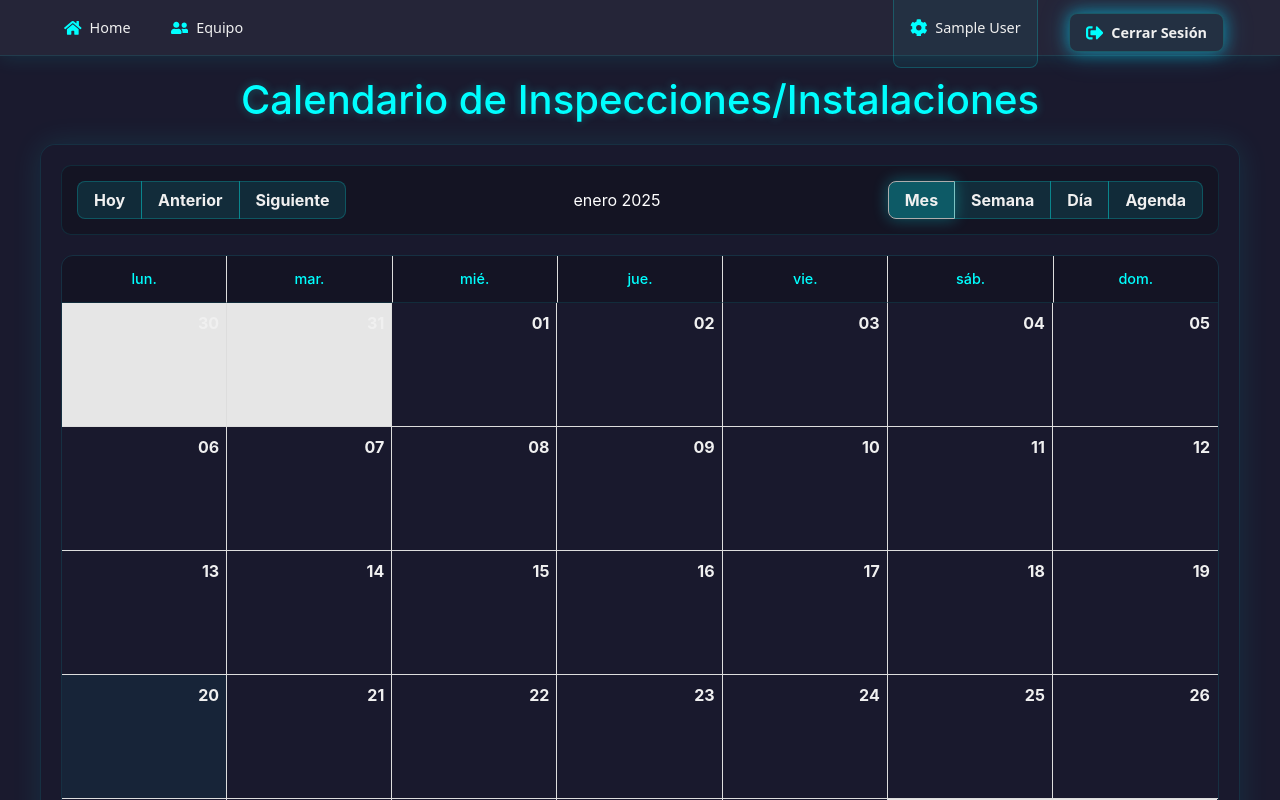
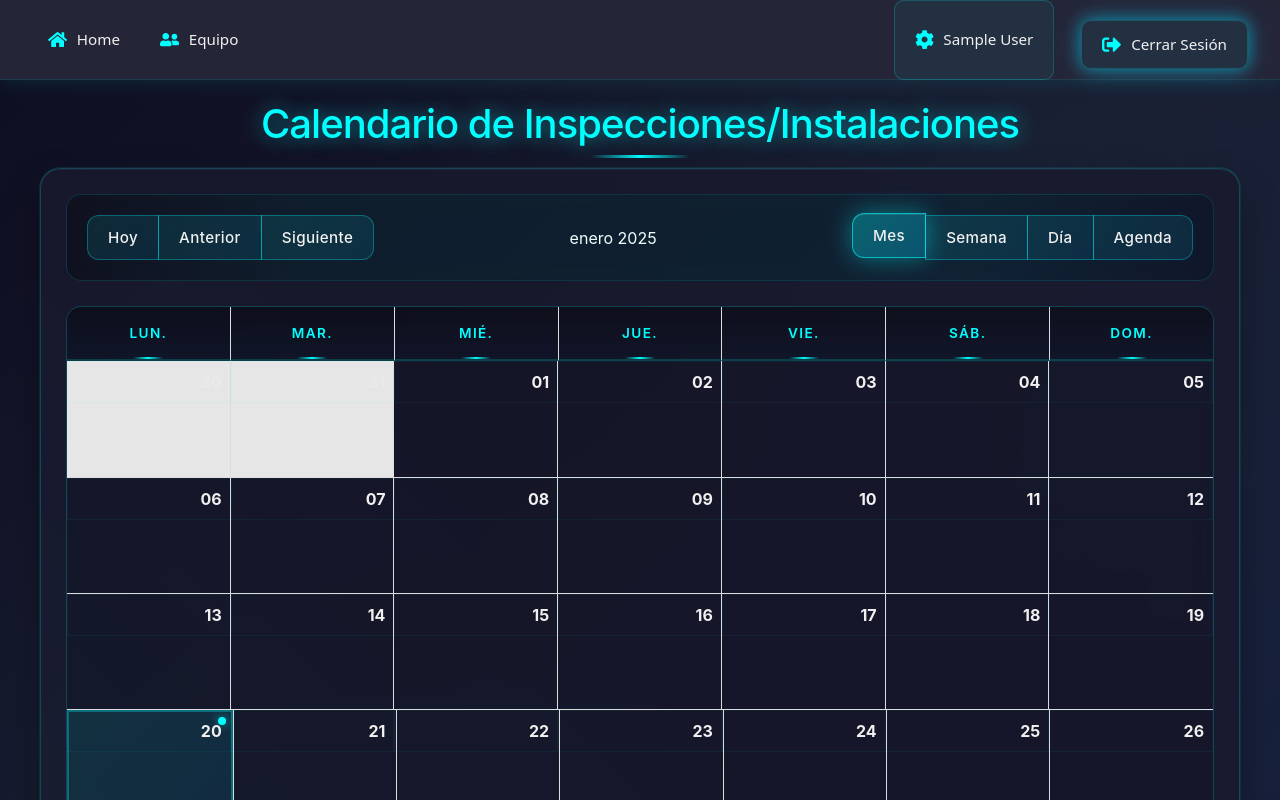
Before and after one commit to MARICELADM-TJ/cybercorp-adm, a React (Vite) app: page /admin-dashboard in a window 1280 px wide. Shown: the top 800 px of the page. Built offline with nearby package versions, Linux system fonts and the light colour scheme; no server answers; the database is empty; sample sign-in values are in the browser's storage.

Commit message:
Add files via upload

```diff
--- a/src/styles/AdminDashboard.css
+++ b/src/styles/AdminDashboard.css
@@ -1,168 +1,477 @@
-/* AdminDashboard.css */
+/* AdminDashboard.css - Versión Mejorada */
 .dashboard-container {
   padding: 20px;
-  font-family: "SF Pro Display", "Arial", sans-serif;
-  background: #1a1a2e;
+  font-family: "SF Pro Display", "Inter", "Segoe UI", sans-serif;
+  background: linear-gradient(135deg, #0f0f23 0%, #1a1a2e 50%, #16213e 100%);
   color: #f0f0f0;
   width: 100vw;
   min-height: 100vh;
+  position: relative;
+  overflow-x: hidden;
+}
+
+/* Efecto de partículas de fondo */
+.dashboard-container::before {
+  content: '';
+  position: absolute;
+  top: 0;
+  left: 0;
+  width: 100%;
+  height: 100%;
+  background-image:
+    radial-gradient(circle at 20% 80%, rgba(0, 255, 255, 0.03) 0%, transparent 50%),
+    radial-gradient(circle at 80% 20%, rgba(0, 255, 255, 0.03) 0%, transparent 50%);
+  pointer-events: none;
+  z-index: 0;
 }
 
 h2 {
   text-align: center;
   color: #00ffff;
-  font-weight: 500;
-  margin-bottom: 2rem;
-  font-size: 2rem;
-  text-shadow: 0 0 10px rgba(0, 255, 255, 0.3);
+  font-weight: 600;
+  margin-bottom: 2.5rem;
+  font-size: 2.5rem;
+  text-shadow: 0 0 20px rgba(0, 255, 255, 0.5);
+  letter-spacing: -0.025em;
+  position: relative;
+  z-index: 1;
+}
+
+/* Línea decorativa debajo del título */
+h2::after {
+  content: '';
+  position: absolute;
+  bottom: -10px;
+  left: 50%;
+  transform: translateX(-50%);
+  width: 100px;
+  height: 3px;
+  background: linear-gradient(90deg, transparent, #00ffff, transparent);
+  border-radius: 2px;
 }
 
 /* Estilos generales del calendario */
 .rbc-calendar {
-  background: rgba(26, 26, 46, 0.6);
-  border-radius: 15px;
-  padding: 20px;
-  box-shadow: 0 0 30px rgba(0, 255, 255, 0.1);
-  backdrop-filter: blur(10px);
-  border: 1px solid rgba(0, 255, 255, 0.1);
+  background: rgba(26, 26, 46, 0.8);
+  border-radius: 20px;
+  padding: 25px;
+  box-shadow:
+    0 20px 40px rgba(0, 0, 0, 0.3),
+    0 0 0 1px rgba(0, 255, 255, 0.1),
+    inset 0 1px 0 rgba(255, 255, 255, 0.05);
+  backdrop-filter: blur(20px);
+  border: 1px solid rgba(0, 255, 255, 0.2);
+  position: relative;
+  z-index: 1;
+  overflow: hidden;
 }
 
-/* Barra de herramientas */
+.rbc-calendar::before {
+  content: '';
+  position: absolute;
+  top: 0;
+  left: 0;
+  width: 100%;
+  height: 100%;
+  background: linear-gradient(45deg, rgba(0, 255, 255, 0.02) 0%, transparent 50%);
+  pointer-events: none;
+}
+
+/* Barra de herramientas mejorada */
 .rbc-toolbar {
-  padding: 15px;
-  margin-bottom: 20px;
-  background: rgba(0, 0, 0, 0.2);
-  border-radius: 10px;
-  border: 1px solid rgba(0, 255, 255, 0.1);
+  padding: 20px;
+  margin-bottom: 25px;
+  background: linear-gradient(135deg, rgba(0, 0, 0, 0.3), rgba(0, 20, 40, 0.3));
+  border-radius: 15px;
+  border: 1px solid rgba(0, 255, 255, 0.15);
+  position: relative;
+  backdrop-filter: blur(10px);
+}
+
+.rbc-toolbar::before {
+  content: '';
+  position: absolute;
+  top: 0;
+  left: 0;
+  width: 100%;
+  height: 100%;
+  background: linear-gradient(90deg,
+    transparent 0%,
+    rgba(0, 255, 255, 0.05) 20%,
+    rgba(0, 255, 255, 0.05) 80%,
+    transparent 100%);
+  pointer-events: none;
+  border-radius: 15px;
 }
 
 .rbc-toolbar button {
   color: #f0f0f0;
-  background: rgba(0, 255, 255, 0.1);
-  border: 1px solid rgba(0, 255, 255, 0.2);
-  border-radius: 8px;
-  padding: 8px 16px;
-  transition: all 0.3s ease;
+  background: linear-gradient(135deg, rgba(0, 255, 255, 0.1), rgba(0, 200, 255, 0.1));
+  border: 1px solid rgba(0, 255, 255, 0.3);
+  border-radius: 12px;
+  padding: 12px 20px;
+  transition: all 0.4s cubic-bezier(0.4, 0, 0.2, 1);
+  font-weight: 500;
+  font-size: 0.95rem;
+  letter-spacing: 0.025em;
+  position: relative;
+  overflow: hidden;
+}
+
+.rbc-toolbar button::before {
+  content: '';
+  position: absolute;
+  top: 0;
+  left: -100%;
+  width: 100%;
+  height: 100%;
+  background: linear-gradient(90deg, transparent, rgba(255, 255, 255, 0.1), transparent);
+  transition: left 0.6s cubic-bezier(0.4, 0, 0.2, 1);
 }
 
 .rbc-toolbar button:hover {
-  background: rgba(0, 255, 255, 0.2);
-  transform: translateY(-2px);
-  box-shadow: 0 4px 12px rgba(0, 255, 255, 0.2);
+  background: linear-gradient(135deg, rgba(0, 255, 255, 0.2), rgba(0, 200, 255, 0.2));
+  transform: translateY(-3px) scale(1.02);
+  box-shadow:
+    0 10px 25px rgba(0, 255, 255, 0.3),
+    0 0 0 1px rgba(0, 255, 255, 0.4);
+  border-color: rgba(0, 255, 255, 0.5);
+}
+
+.rbc-toolbar button:hover::before {
+  left: 100%;
 }
 
 .rbc-toolbar button.rbc-active {
-  background: rgba(0, 255, 255, 0.3);
-  box-shadow: 0 0 15px rgba(0, 255, 255, 0.3);
+  background: linear-gradient(135deg, rgba(0, 255, 255, 0.3), rgba(0, 200, 255, 0.3));
+  box-shadow:
+    0 0 25px rgba(0, 255, 255, 0.4),
+    inset 0 1px 0 rgba(255, 255, 255, 0.1);
+  border-color: rgba(0, 255, 255, 0.6);
+  transform: translateY(-2px);
 }
 
-/* Encabezados */
+/* Encabezados mejorados */
 .rbc-header {
-  padding: 12px;
-  font-weight: 500;
-  background: rgba(0, 0, 0, 0.2);
-  border-bottom: 1px solid rgba(0, 255, 255, 0.1);
+  padding: 16px 12px;
+  font-weight: 600;
+  background: linear-gradient(180deg, rgba(0, 0, 0, 0.3), rgba(0, 20, 40, 0.2));
+  border-bottom: 2px solid rgba(0, 255, 255, 0.2);
   color: #00ffff;
+  text-transform: uppercase;
+  letter-spacing: 0.1em;
+  font-size: 0.85rem;
+  position: relative;
 }
 
-/* Celdas */
+.rbc-header::after {
+  content: '';
+  position: absolute;
+  bottom: 0;
+  left: 50%;
+  transform: translateX(-50%);
+  width: 30px;
+  height: 2px;
+  background: linear-gradient(90deg, transparent, #00ffff, transparent);
+}
+
+/* Celdas mejoradas */
 .rbc-date-cell {
   padding: 8px;
   color: #f0f0f0;
+  transition: all 0.3s ease;
+  border: 1px solid rgba(0, 255, 255, 0.05);
+  position: relative;
+}
+
+.rbc-date-cell:hover {
+  background: rgba(0, 255, 255, 0.05);
+  border-color: rgba(0, 255, 255, 0.2);
 }
 
 .rbc-today {
-  background: rgba(0, 255, 255, 0.05);
+  background: linear-gradient(135deg, rgba(0, 255, 255, 0.1), rgba(0, 200, 255, 0.1));
+  border: 2px solid rgba(0, 255, 255, 0.3);
+  position: relative;
 }
 
-/* Eventos */
+.rbc-today::before {
+  content: '';
+  position: absolute;
+  top: 5px;
+  right: 5px;
+  width: 8px;
+  height: 8px;
+  background: #00ffff;
+  border-radius: 50%;
+  box-shadow: 0 0 10px rgba(0, 255, 255, 0.6);
+  animation: pulse 2s infinite;
+}
+
+@keyframes pulse {
+  0%, 100% { opacity: 1; transform: scale(1); }
+  50% { opacity: 0.7; transform: scale(1.2); }
+}
+
+/* Eventos mejorados */
 .rbc-event {
-  border-radius: 8px;
-  padding: 4px 8px;
-  font-size: 0.9rem;
+  border-radius: 12px;
+  padding: 2px 6px;
+  font-size: 0.88rem;
   border: none;
-  transition: transform 0.3s ease, box-shadow 0.3s ease;
+  transition: all 0.4s cubic-bezier(0.4, 0, 0.2, 1);
+  font-weight: 500;
+  position: relative;
+  overflow: hidden;
+  cursor: pointer;
+  backdrop-filter: blur(10px);
+}
+
+.rbc-event::before {
+  content: '';
+  position: absolute;
+  top: 0;
+  left: -100%;
+  width: 100%;
+  height: 100%;
+  background: linear-gradient(90deg, transparent, rgba(255, 255, 255, 0.2), transparent);
+  transition: left 0.6s cubic-bezier(0.4, 0, 0.2, 1);
+}
+
+.rbc-event:hover::before {
+  left: 100%;
 }
 
 /* Estilos personalizados para los estados de los eventos */
 .rbc-event.event-completed {
-  background: rgba(72, 187, 120, 0.9) !important;
-  box-shadow: 0 0 15px rgba(72, 187, 120, 0.3);
+  background: linear-gradient(135deg, rgba(72, 187, 120, 0.9), rgba(56, 178, 172, 0.9)) !important;
+  box-shadow:
+    0 8px 25px rgba(72, 187, 120, 0.4),
+    0 0 0 1px rgba(72, 187, 120, 0.3);
+  border-left: 4px solid rgba(72, 187, 120, 1);
 }
 
 .rbc-event.event-overdue {
-  background: rgba(245, 101, 101, 0.9) !important;
-  box-shadow: 0 0 15px rgba(245, 101, 101, 0.3);
+  background: linear-gradient(135deg, rgba(245, 101, 101, 0.9), rgba(231, 76, 60, 0.9)) !important;
+  box-shadow:
+    0 8px 25px rgba(245, 101, 101, 0.4),
+    0 0 0 1px rgba(245, 101, 101, 0.3);
+  border-left: 4px solid rgba(245, 101, 101, 1);
+  animation: warning-pulse 3s infinite;
+}
+
+@keyframes warning-pulse {
+  0%, 100% { box-shadow: 0 8px 25px rgba(245, 101, 101, 0.4), 0 0 0 1px rgba(245, 101, 101, 0.3); }
+  50% { box-shadow: 0 8px 25px rgba(245, 101, 101, 0.6), 0 0 0 2px rgba(245, 101, 101, 0.5); }
 }
 
 .rbc-event.event-upcoming {
-  background: rgba(236, 201, 75, 0.9) !important;
-  box-shadow: 0 0 15px rgba(236, 201, 75, 0.3);
+  background: linear-gradient(135deg, rgba(236, 201, 75, 0.9), rgba(241, 196, 15, 0.9)) !important;
+  box-shadow:
+    0 8px 25px rgba(236, 201, 75, 0.4),
+    0 0 0 1px rgba(236, 201, 75, 0.3);
   color: #1a1a2e !important;
+  border-left: 4px solid rgba(236, 201, 75, 1);
+  font-weight: 600;
 }
 
 .rbc-event:hover {
-  transform: translateY(-2px) scale(1.02);
+  transform: translateY(-3px) scale(1.03);
+  filter: brightness(1.1);
 }
 
-/* Vista mes */
+/* Vista mes mejorada */
 .rbc-month-view {
-  border-radius: 12px;
+  border-radius: 15px;
   overflow: hidden;
-  border: 1px solid rgba(0, 255, 255, 0.1);
+  border: 1px solid rgba(0, 255, 255, 0.2);
+  background: rgba(0, 0, 0, 0.1);
 }
 
 .rbc-month-row {
   border-color: rgba(0, 255, 255, 0.1);
 }
 
-/* Vista semana/día */
+.rbc-date-cell > a {
+  color: #f0f0f0;
+  font-weight: 500;
+}
+
+.rbc-off-range {
+  color: rgba(240, 240, 240, 0.4);
+}
+
+/* Vista semana/día mejorada */
 .rbc-time-view {
-  border-radius: 12px;
+  border-radius: 15px;
   overflow: hidden;
-  border: 1px solid rgba(0, 255, 255, 0.1);
+  border: 1px solid rgba(0, 255, 255, 0.2);
+  background: rgba(0, 0, 0, 0.1);
 }
 
 .rbc-time-header {
-  background: rgba(0, 0, 0, 0.2);
+  background: linear-gradient(180deg, rgba(0, 0, 0, 0.3), rgba(0, 20, 40, 0.2));
+  border-bottom: 2px solid rgba(0, 255, 255, 0.2);
 }
 
 .rbc-time-content {
   border-top: 1px solid rgba(0, 255, 255, 0.1);
 }
 
-/* Responsive */
+.rbc-timeslot-group {
+  border-bottom: 1px solid rgba(0, 255, 255, 0.05);
+}
+
+.rbc-time-slot {
+  border-top: 1px solid rgba(0, 255, 255, 0.03);
+}
+
+/* Días con múltiples eventos */
+.day-multiple-events {
+  background: linear-gradient(135deg, rgba(0, 255, 255, 0.05), rgba(0, 200, 255, 0.05));
+  border: 1px solid rgba(0, 255, 255, 0.1) !important;
+  position: relative;
+}
+
+.day-multiple-events::after {
+  content: '';
+  position: absolute;
+  top: 2px;
+  left: 2px;
+  width: 6px;
+  height: 6px;
+  background: #00ffff;
+  border-radius: 50%;
+  box-shadow: 0 0 8px rgba(0, 255, 255, 0.8);
+}
+
+/* Responsive mejorado */
 @media (max-width: 768px) {
+  .dashboard-container {
+    padding: 15px;
+  }
+
+  h2 {
+    font-size: 2rem;
+    margin-bottom: 1.5rem;
+  }
+
+  .rbc-calendar {
+    padding: 15px;
+    border-radius: 15px;
+  }
+
+  .rbc-toolbar {
+    flex-direction: column;
+    gap: 15px;
+    padding: 15px;
+  }
+
+  .rbc-toolbar button {
+    padding: 10px 16px;
+    font-size: 0.9rem;
+  }
+
+  .rbc-event {
+    font-size: 0.8rem;
+    padding: 6px 10px;
+  }
+}
+
+@media (max-width: 480px) {
   .dashboard-container {
     padding: 10px;
   }
 
-  .rbc-toolbar {
-    flex-direction: column;
-    gap: 10px;
+  h2 {
+    font-size: 1.75rem;
   }
 
-  .rbc-toolbar button {
-    padding: 6px 12px;
+  .rbc-calendar {
+    padding: 12px;
+  }
+
+  .rbc-toolbar {
+    padding: 12px;
   }
 }
 
-/* SweetAlert customization */
+/* SweetAlert customization mejorado */
 .swal2-popup {
-  background: #1a1a2e !important;
-  border: 1px solid rgba(0, 255, 255, 0.2) !important;
-  border-radius: 15px !important;
+  background: linear-gradient(135deg, #1a1a2e, #16213e) !important;
+  border: 1px solid rgba(0, 255, 255, 0.3) !important;
+  border-radius: 20px !important;
+  box-shadow:
+    0 20px 40px rgba(0, 0, 0, 0.4),
+    0 0 0 1px rgba(0, 255, 255, 0.1) !important;
+  backdrop-filter: blur(20px) !important;
 }
 
 .swal2-title {
   color: #00ffff !important;
+  text-shadow: 0 0 10px rgba(0, 255, 255, 0.3) !important;
+  font-weight: 600 !important;
 }
 
 .swal2-html-container {
   color: #f0f0f0 !important;
+  background: rgba(0, 0, 0, 0.2);
+  border-radius: 10px;
+  padding: 15px !important;
+  border: 1px solid rgba(0, 255, 255, 0.1);
 }
 
 .swal2-icon.swal2-info {
   border-color: #00ffff !important;
   color: #00ffff !important;
 }
+
+.swal2-confirm {
+  background: linear-gradient(135deg, rgba(0, 255, 255, 0.2), rgba(0, 200, 255, 0.2)) !important;
+  border: 1px solid rgba(0, 255, 255, 0.4) !important;
+  border-radius: 10px !important;
+  transition: all 0.3s ease !important;
+}
+
+.swal2-confirm:hover {
+  background: linear-gradient(135deg, rgba(0, 255, 255, 0.3), rgba(0, 200, 255, 0.3)) !important;
+  transform: translateY(-2px) !important;
+  box-shadow: 0 8px 20px rgba(0, 255, 255, 0.3) !important;
+}
+
+/* Efectos de carga y animaciones adicionales */
+@keyframes slideInUp {
+  from {
+    transform: translateY(30px);
+    opacity: 0;
+  }
+  to {
+    transform: translateY(0);
+    opacity: 1;
+  }
+}
+
+.rbc-calendar {
+  animation: slideInUp 0.6s cubic-bezier(0.4, 0, 0.2, 1);
+}
+
+.rbc-event {
+  animation: slideInUp 0.4s cubic-bezier(0.4, 0, 0.2, 1);
+}
+
+/* Efecto glassmorphism para eventos */
+.rbc-event {
+  backdrop-filter: blur(10px);
+  -webkit-backdrop-filter: blur(10px);
+}
+
+/* Mejora en la selección de texto */
+::selection {
+  background: rgba(0, 255, 255, 0.3);
+  color: #ffffff;
+}
+
+::-moz-selection {
+  background: rgba(0, 255, 255, 0.3);
+  color: #ffffff;
+}
--- a/src/styles/SidebarNav.css
+++ b/src/styles/SidebarNav.css
@@ -1,4 +1,4 @@
-/* TopNav.css */
+/* TopNav.css - Versión Mejorada */
 .top-nav {
   background: rgba(26, 26, 46, 0.95);
   backdrop-filter: blur(10px);
@@ -10,36 +10,55 @@
   z-index: 1000;
   border-bottom: 1px solid rgba(0, 255, 255, 0.1);
   box-shadow: 0 2px 20px rgba(0, 255, 255, 0.1);
+  height: 5rem; /* Barra más alta */
 }
 
 .nav-container {
-    max-width: 1200px;
+  max-width: 1400px; /* Contenedor más amplio */
   margin: 0 auto;
-    padding: 0.5rem 1rem;
+  padding: 0 2rem;
   display: flex;
   align-items: center;
   justify-content: space-between;
-    height: 3.5rem;
+  height: 100%;
+  gap: 2rem; /* Espacio entre secciones principales */
 }
 
+/* Logo o marca (lado izquierdo) */
+.nav-brand {
+  flex-shrink: 0;
+  font-size: 1.5rem;
+  font-weight: bold;
+  color: #00ffff;
+  text-decoration: none;
+}
+
+/* Navegación principal (centro-izquierda) */
 .nav-items {
   display: flex;
   align-items: center;
-    gap: 1.5rem;
+  gap: 0.5rem;
+  flex: 1; /* Toma el espacio disponible */
+  justify-content: flex-start; /* Alinea a la izquierda */
+  max-width: none; /* Permite que use todo el ancho necesario */
+  overflow-x: auto; /* Scroll horizontal si es necesario */
+  padding: 0.5rem 0;
 }
 
 .nav-item {
   display: flex;
   align-items: center;
-    gap: 0.5rem;
+  gap: 0.6rem;
   text-decoration: none;
   color: #f0f0f0;
-    font-size: 0.9rem;
-    padding: 0.5rem;
+  font-size: 0.95rem;
+  padding: 0.75rem 1rem; /* Padding más generoso */
   border-radius: 0.5rem;
   transition: all 0.3s ease;
   position: relative;
   overflow: hidden;
+  white-space: nowrap; /* Evita que el texto se corte */
+  flex-shrink: 0; /* Evita que se compriman demasiado */
 }
 
 .nav-item::before {
@@ -61,6 +80,7 @@
 .nav-item:hover {
   background-color: rgba(0, 255, 255, 0.1);
   transform: translateY(-2px);
+  color: #00ffff;
 }
 
 .nav-item.active {
@@ -69,197 +89,206 @@
 }
 
 .nav-icon {
-    font-size: 1.1rem;
+  font-size: 1.2rem;
   color: #00ffff;
+  flex-shrink: 0;
 }
 
+.nav-label {
+  font-weight: 500;
+}
+
+/* Acciones del usuario (lado derecho) */
 .nav-actions {
   display: flex;
   align-items: center;
-    gap: 1rem;
+  gap: 0.75rem;
+  flex-shrink: 0; /* No se comprime */
 }
 
-  .user-info, .logout-button {
+.user-info,
+.logout-button,
+.action-button {
   display: flex;
   align-items: center;
-    gap: 0.5rem;
-    padding: 0.5rem 1rem;
-    border-radius: 0.5rem;
+  gap: 0.6rem;
+  padding: 0.75rem 1.25rem;
+  border-radius: 0.6rem;
   cursor: pointer;
   border: 1px solid rgba(0, 255, 255, 0.2);
   background: rgba(0, 255, 255, 0.05);
   color: #f0f0f0;
-    font-size: 0.9rem;
+  font-size: 0.95rem;
+  transition: all 0.3s ease;
+  text-decoration: none;
+  white-space: nowrap;
+}
+
+.user-info:hover,
+.logout-button:hover,
+.action-button:hover {
+  background-color: rgba(0, 255, 255, 0.15);
+  border-color: rgba(0, 255, 255, 0.4);
+  transform: translateY(-2px);
+  color: #00ffff;
+}
+
+/* Botón de menú móvil */
+.mobile-menu-button {
+  display: none;
+  font-size: 1.8rem;
+  cursor: pointer;
+  padding: 0.75rem;
+  border-radius: 0.5rem;
+  color: #00ffff;
   transition: all 0.3s ease;
 }
 
-  .user-info:hover, .logout-button:hover {
-    background-color: rgba(0, 255, 255, 0.15);
-    border-color: rgba(0, 255, 255, 0.4);
-    transform: translateY(-2px);
-  }
-
-  .mobile-menu-button {
-    display: none;
-    font-size: 1.5rem;
-    cursor: pointer;
-    padding: 0.5rem;
-    border-radius: 0.5rem;
-    color: #00ffff;
+.mobile-menu-button:hover {
+  background-color: rgba(0, 255, 255, 0.1);
 }
 
 /* Responsive Design */
+@media (max-width: 1024px) {
+  .nav-container {
+    padding: 0 1.5rem;
+    gap: 1rem;
+  }
+
+  .nav-items {
+    gap: 0.25rem;
+  }
+
+  .nav-item {
+    padding: 0.6rem 0.8rem;
+    font-size: 0.9rem;
+  }
+
+  .nav-actions {
+    gap: 0.5rem;
+  }
+
+  .user-info,
+  .logout-button,
+  .action-button {
+    padding: 0.6rem 1rem;
+  }
+}
+
 @media (max-width: 768px) {
+  .top-nav {
+    height: 4rem; /* Ligeramente más baja en móvil */
+  }
+
+  .nav-container {
+    padding: 0 1rem;
+  }
+
   .mobile-menu-button {
     display: block;
   }
 
   .nav-items {
     position: absolute;
-      top: 3.5rem;
+    top: 4rem;
     left: 0;
     right: 0;
     background: rgba(26, 26, 46, 0.98);
     flex-direction: column;
-      padding: 1rem;
-      gap: 0.5rem;
+    padding: 1.5rem;
+    gap: 0.75rem;
     display: none;
     border-bottom: 1px solid rgba(0, 255, 255, 0.1);
     box-shadow: 0 4px 20px rgba(0, 255, 255, 0.1);
+    max-height: calc(100vh - 4rem);
+    overflow-y: auto;
   }
 
   .nav-items.mobile-open {
     display: flex;
+    animation: slideDown 0.3s ease forwards;
   }
 
   .nav-item {
     width: 100%;
-      padding: 0.75rem;
+    padding: 1rem;
+    justify-content: flex-start;
+  }
+
+  .nav-label {
+    display: block;
+    color: #f0f0f0;
   }
 
   .nav-actions {
     gap: 0.5rem;
   }
 
-    .nav-label {
+  /* En móvil, ocultamos el texto de las acciones para ahorrar espacio */
+  .user-info .nav-label,
+  .logout-button .nav-label,
+  .action-button .nav-label {
     display: none;
   }
 
-    .user-info, .logout-button {
-      padding: 0.5rem;
+  .user-info,
+  .logout-button,
+  .action-button {
+    padding: 0.75rem;
     border: none;
+    background: rgba(0, 255, 255, 0.1);
   }
 }
 
-  /* Add margin to main content to prevent it from hiding under the fixed navbar */
-  main {
-    margin-top: 3.5rem;
+/* Ajuste del contenido principal */
+body {
+  padding-top: 5rem; /* Coincide con la altura del navbar */
 }
 
-  /* Animation for mobile menu */
-  @keyframes slideDown {
-    from { transform: translateY(-10px); opacity: 0; }
-    to { transform: translateY(0); opacity: 1; }
-  }
-
-  .nav-items.mobile-open {
-    animation: slideDown 0.3s ease forwards;
-  }
-
-  /* TopNav.css */
-.top-nav {
-    background: rgba(26, 26, 46, 0.95);
-    backdrop-filter: blur(10px);
-    -webkit-backdrop-filter: blur(10px);
-    position: fixed;
-    top: 0;
-    left: 0;
-    right: 0;
-    z-index: 1000;
-    border-bottom: 1px solid rgba(0, 255, 255, 0.1);
-    box-shadow: 0 2px 20px rgba(0, 255, 255, 0.1);
-    height: 3.5rem; /* Altura fija del navbar */
-  }
-
-  .nav-container {
-    max-width: 1200px;
-    margin: 0 auto;
-    padding: 0 1rem;
-    display: flex;
-    align-items: center;
-    justify-content: space-between;
-    height: 100%; /* Usa toda la altura del navbar */
-  }
-
-  /* ... (resto de los estilos permanecen igual hasta el media query) ... */
-
-  /* Responsive Design */
-  @media (max-width: 768px) {
-    .mobile-menu-button {
-      display: block;
-    }
-
-    .nav-items {
-      position: absolute;
-      top: 3.5rem;
-      left: 0;
-      right: 0;
-      background: rgba(26, 26, 46, 0.98);
-      flex-direction: column;
-      padding: 1rem;
-      gap: 0.5rem;
-      display: none;
-      border-bottom: 1px solid rgba(0, 255, 255, 0.1);
-      box-shadow: 0 4px 20px rgba(0, 255, 255, 0.1);
-    }
-
-    .nav-items.mobile-open {
-      display: flex;
-    }
-
-    .nav-item {
-      width: 100%;
-      padding: 0.75rem;
-      display: flex;
-      align-items: center;
-      gap: 0.75rem;
-    }
-
-    .nav-label {
-      display: block !important; /* Fuerza la visualización del texto */
-      color: #f0f0f0;
-      opacity: 1 !important; /* Asegura que el texto sea visible */
-    }
-
-    .nav-actions {
-      gap: 0.5rem;
-    }
-
-    .user-info, .logout-button {
-      padding: 0.5rem;
-      border: none;
-    }
-
-    .user-info .nav-label,
-    .logout-button .nav-label {
-      display: none !important; /* Solo ocultamos el texto en los botones de acción */
-    }
-  }
-
-  /* Ajusta el margen del contenido principal para que coincida exactamente con la altura del navbar */
-  body {
-    padding-top: 3.5rem; /* Exactamente la misma altura que el navbar */
-  }
-
-  /* Elimina cualquier margen adicional que pudiera estar causando espacios */
-  main {
-    margin-top: 0 !important;
-  }
-
-  /* Asegura que no haya espacios adicionales en el contenedor principal */
+/* Limpieza de márgenes adicionales */
+main,
 #root,
 .app-container,
 .main-content {
   margin-top: 0 !important;
   padding-top: 0 !important;
 }
+
+/* Animación del menú móvil */
+@keyframes slideDown {
+  from {
+    transform: translateY(-10px);
+    opacity: 0;
+  }
+  to {
+    transform: translateY(0);
+    opacity: 1;
+  }
+}
+
+/* Estilos adicionales para mejor organización */
+.nav-section {
+  display: flex;
+  align-items: center;
+  gap: 1rem;
+}
+
+/* Para separadores visuales entre secciones */
+.nav-divider {
+  width: 1px;
+  height: 2rem;
+  background: rgba(0, 255, 255, 0.2);
+  margin: 0 0.5rem;
+}
+
+/* Estilo para badges o contadores */
+.nav-badge {
+  background: #00ffff;
+  color: #1a1a2e;
+  font-size: 0.7rem;
+  padding: 0.2rem 0.4rem;
+  border-radius: 0.8rem;
+  font-weight: bold;
+  min-width: 1.2rem;
+  text-align: center;
+}
```
Lines whose indentation alone changed are shown as unchanged.
